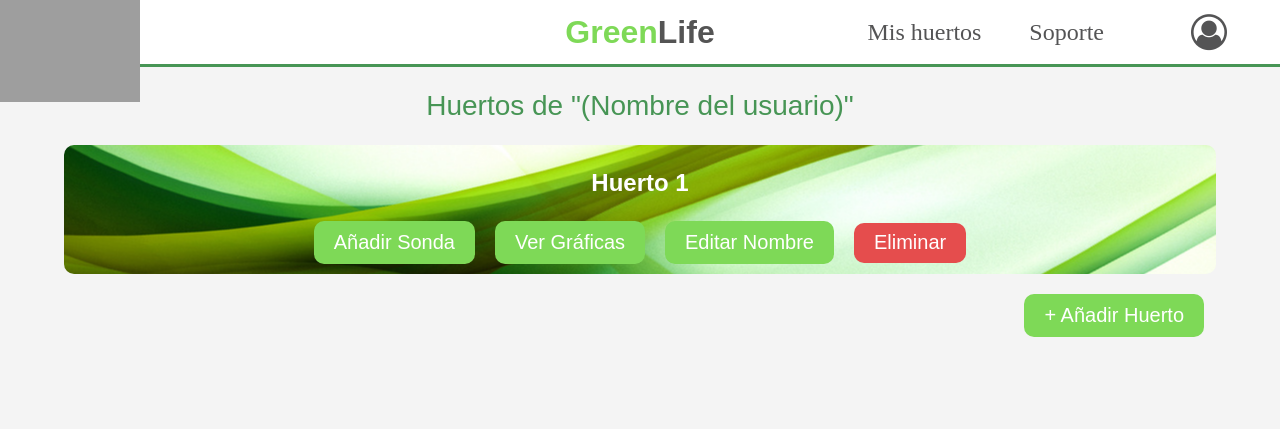
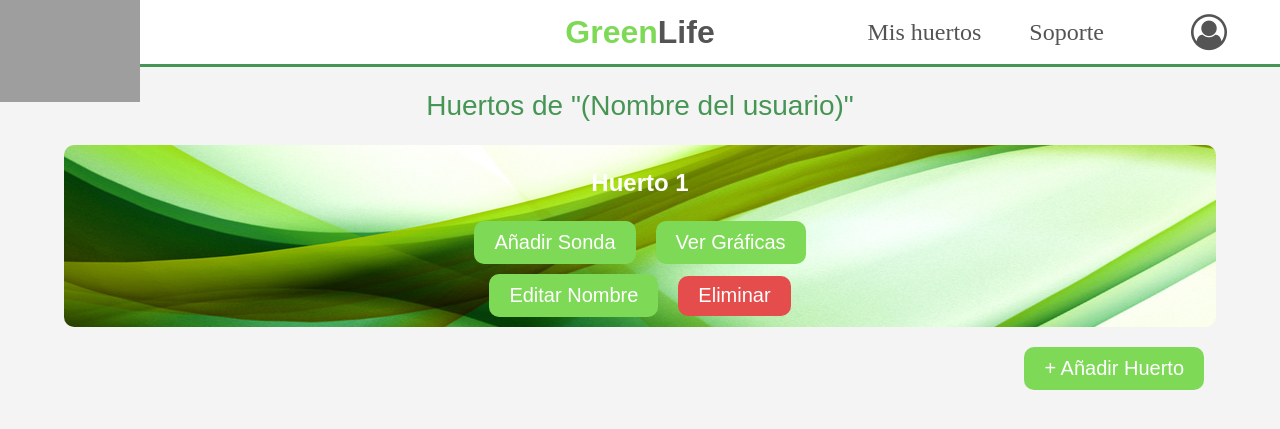
Before and after one commit to Saac04/GreenLife, a PHP site: the page made by scr/app/cliente/Mis huertos.html in a window 1280 px wide. Shown: the top 429 px of the page. Run offline with PHP 8.4, Linux system fonts and the light colour scheme; grey boxes are pictures that could not be loaded.

Commit message:
Mis huertos
Vamo' avanzado shavale

```diff
--- a/scr/app/cliente/Mis huertos.html
+++ b/scr/app/cliente/Mis huertos.html
@@ -66,12 +66,13 @@
 
   <div class="huerto dios fondoImpar" data-id="1">
     <h3>Huerto 1</h3>
-    <div>
+    <div class="botones1">
       <button class="button" onclick="vincularSonda(1)">Añadir Sonda</button>
       <a class="button" href="GraficosHistoricos.html">Ver Gráficas</a>
+    </div>
+    <div class="botones2">
       <button class="button" onclick="abrirEditarPopup(1)">Editar Nombre</button>
       <button class="button boton-eliminar" onclick="abrirEliminarPopup(1)">Eliminar</button>
-
     </div>
   </div>
 
--- a/scr/css/MisHuertos.css
+++ b/scr/css/MisHuertos.css
@@ -192,3 +192,9 @@ input[type="text"] {
     align-items: center; /* Centra verticalmente */
     justify-content: center; /* Opcional: centra horizontalmente */
 }
+
+
+
+
+
+/* Hacer responsive */
--- a/scr/js/MisHuertos.js
+++ b/scr/js/MisHuertos.js
@@ -15,9 +15,11 @@ document.querySelector('.boton_nuevohuerto').addEventListener('click', function(
       <div>
         <button class="button" onclick="vincularSonda(${numHuertos + 1})">Añadir Sonda</button>
         <a class="button" href="GraficosHistoricos.html">Ver Gráficas</a>
+      </div>
+      <div>
         <button class="button boton-editar" onclick="abrirEditarPopup(${numHuertos + 1})">Editar Nombre</button>
         <button class="button boton-eliminar" onclick="abrirEliminarPopup(${numHuertos + 1})">Eliminar</button>
-      </div>
+<     </div>
     `;
 
     // Añade el nuevo huerto al contenedor de huertos
```
